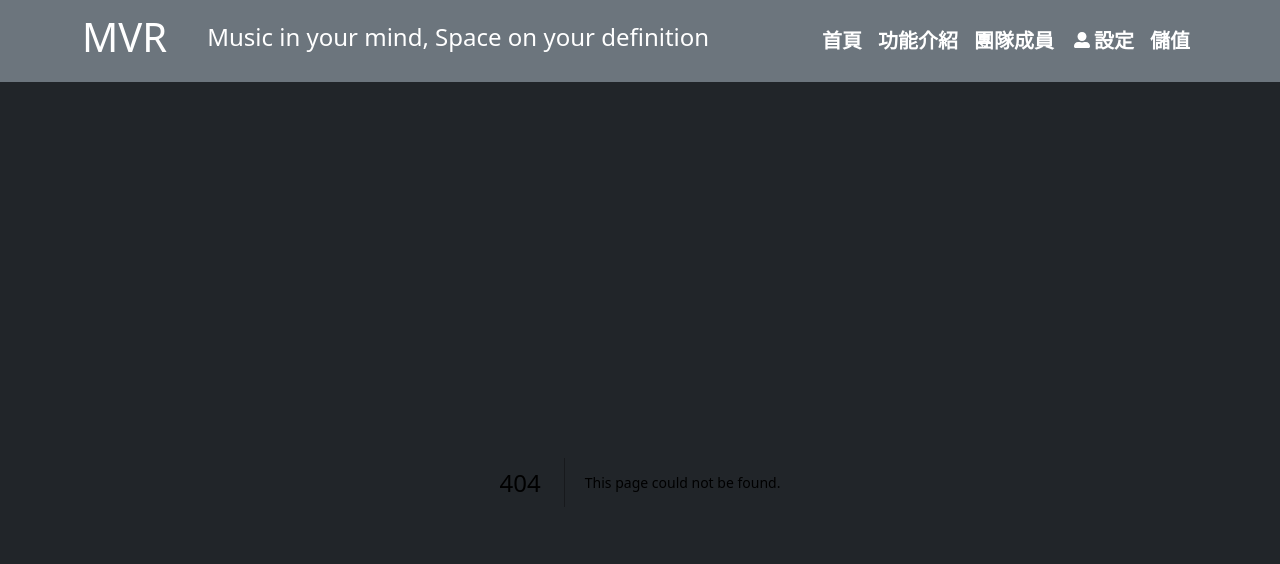
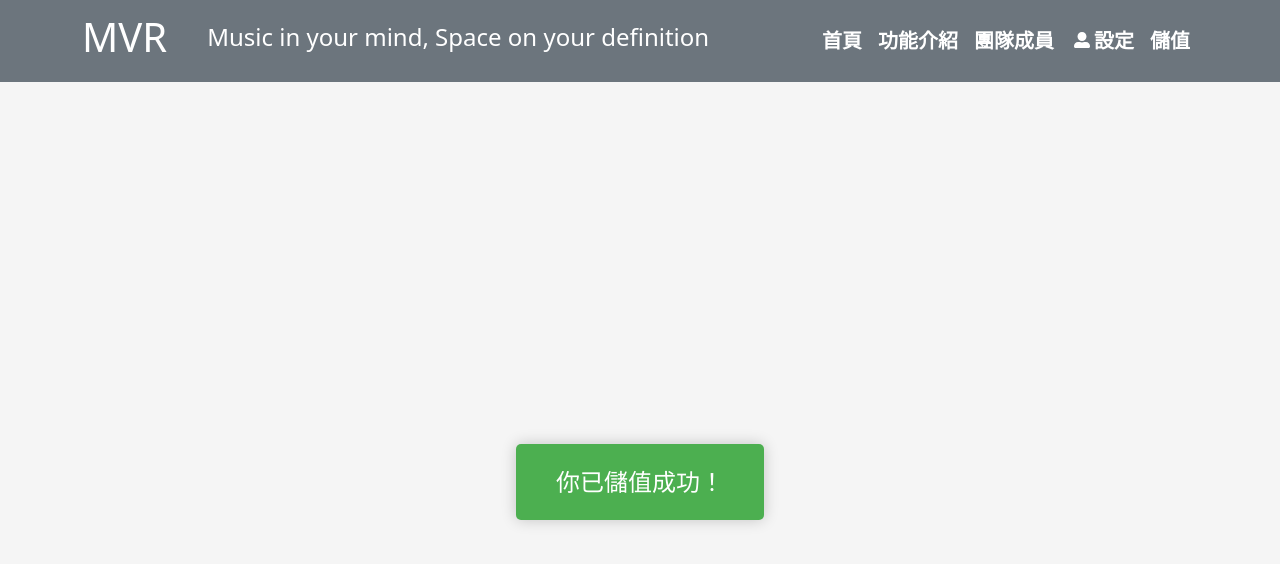
Before and after one commit to tzujie/mvr_frontend, a Next.js app: page /userPage/successpage in a window 1280 px wide. Before the commit this address had no page. Shown: the top 564 px of the page. Built offline with nearby package versions, Linux system fonts and the light colour scheme.

Commit message:
success page

```diff
--- a/pages/_app.tsx
+++ b/pages/_app.tsx
@@ -1,12 +1,19 @@
 import type { AppProps } from 'next/app';
 import 'bootstrap/dist/css/bootstrap.min.css';
 import TopNavbar from './components/topnavbar';
+import { useRouter } from 'next/router';
 
 export default function App({ Component, pageProps }: AppProps) {
+  const router = useRouter();
+
+  const handleRedirectToSuccess = () => {
+    router.push('/success');
+  };
+
   return (
     <>
       <TopNavbar />
-      <Component {...pageProps} />
+      <Component {...pageProps} onRedirectToSuccess={handleRedirectToSuccess} />
     </>
   );
 }
--- /dev/null
+++ b/pages/userPage/successpage.tsx
@@ -0,0 +1,30 @@
+import React from 'react';
+
+const SuccessPage: React.FC = () => {
+    const containerStyle = {
+        display: 'flex',
+        justifyContent: 'center',
+        alignItems: 'center',
+        height: '100vh',
+        backgroundColor: '#f5f5f5'
+    };
+
+    const messageStyle = {
+        padding: '20px 40px',
+        borderRadius: '5px',
+        backgroundColor: '#4caf50',  // 綠色代表成功
+        color: '#fff',
+        fontSize: '24px',
+        boxShadow: '0px 0px 15px rgba(0, 0, 0, 0.2)'
+    };
+
+    return (
+        <div style={containerStyle}>
+            <div style={messageStyle}>
+                你已儲值成功！
+            </div>
+        </div>
+    );
+};
+
+export default SuccessPage;
```
Also changed, not shown: pages/userPage/card.tsx (+8 -2 lines).
